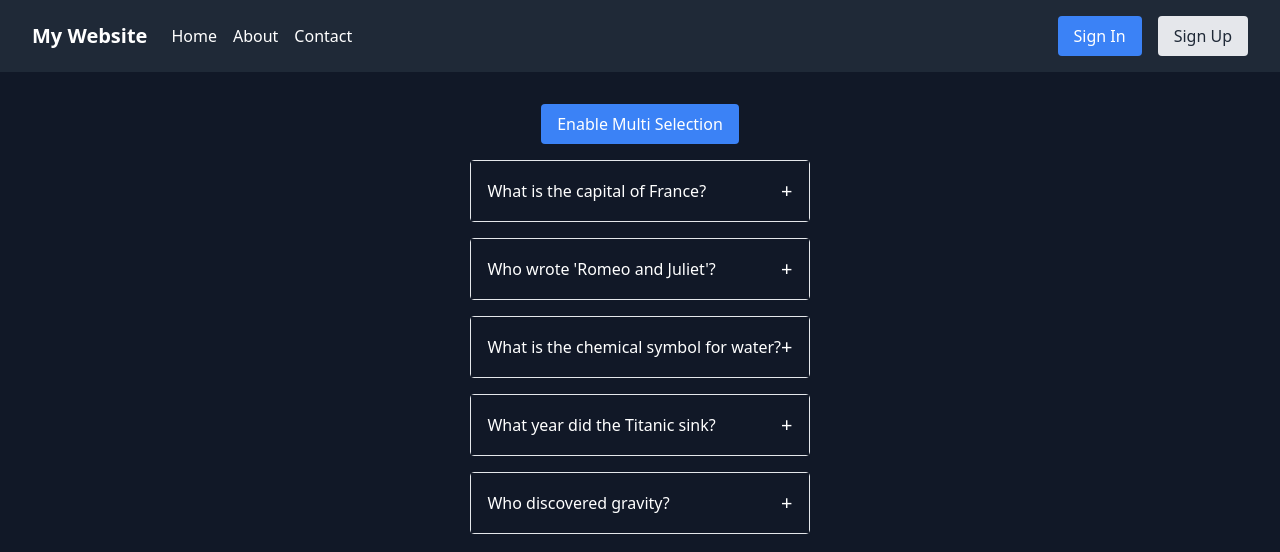
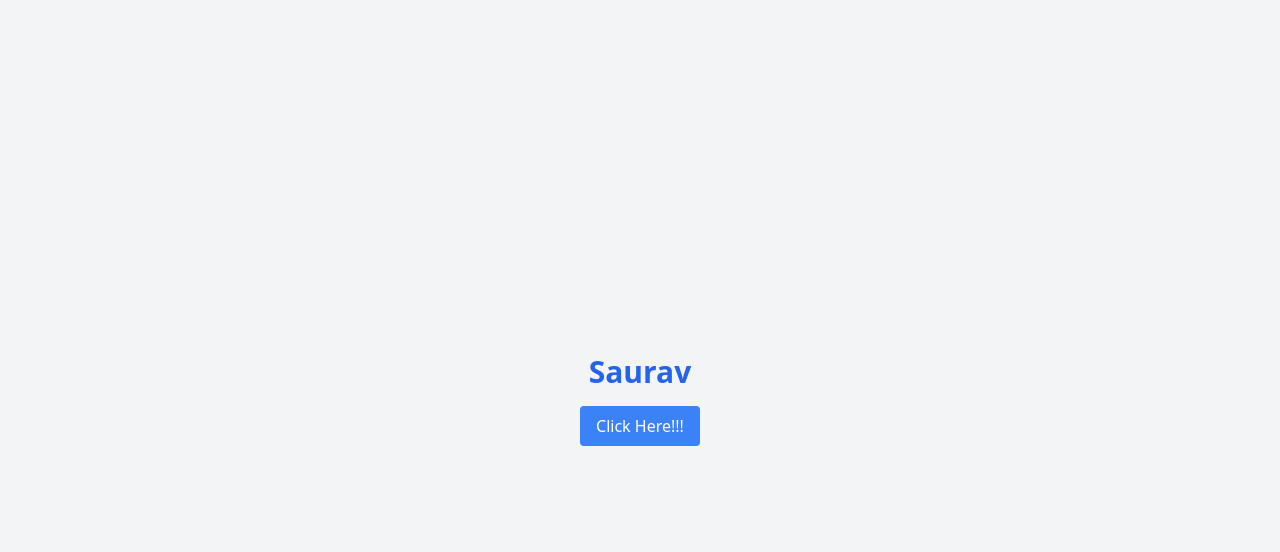
Before and after one commit to Sthasaurav/react-project, a React (Vite) app: page / in a window 1280 px wide. Shown: the top 552 px of the page. Built offline with nearby package versions, Linux system fonts and the light colour scheme.

Commit message:
useState

```diff
--- a/src/App.jsx
+++ b/src/App.jsx
@@ -3,10 +3,12 @@ import Header from './components/Header';
 import Balance from './components/Balance';
 import IncomeExpenses from './components/IncomeExpenses';
 import Accoridian from './components/accoridian/accoridian';
+import UseState from './components/hooks/UseState';
 
  function App() {
   return <div>
-      <Accoridian/>
+      {/* <Accoridian/> */}
+      <UseState/>
     </div>
 
 }
--- /dev/null
+++ b/src/components/hooks/UseState.jsx
@@ -0,0 +1,21 @@
+import React, { useState } from 'react';
+
+export default function UseState() {
+    const [myName, setMyName] = useState('Saurav');
+
+    const changeState = () => {
+        setMyName((prevName) => (prevName === 'Saurav' ? 'Jenisha' : 'Saurav'));
+    };
+
+    return (
+        <div className="flex flex-col items-center justify-center min-h-screen bg-gray-100">
+            <h1 className="text-3xl font-bold mb-4 text-blue-600">{myName}</h1>
+            <button
+                onClick={changeState}
+                className="px-4 py-2 bg-blue-500 text-white rounded hover:bg-blue-700 transition"
+            >
+                Click Here!!!
+            </button>
+        </div>
+    );
+}
```
